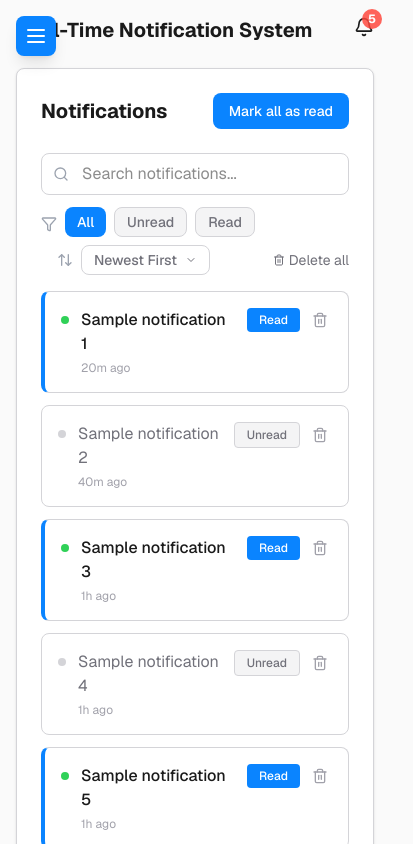
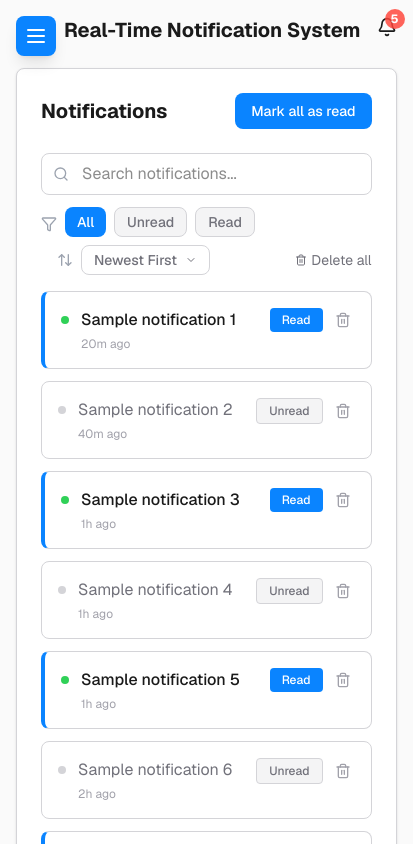
Before and after one commit to mohankapakayala/real-time-notifications-system, a Next.js app: page / in a window 390 px wide. Shown: the top 844 px of the page, 413 px wide, since content can reach past the window. Built offline with nearby package versions, Linux system fonts and the light colour scheme.

Commit message:
Fixed responsiveness issue

```diff
--- a/app/page.tsx
+++ b/app/page.tsx
@@ -96,7 +96,7 @@ export default function Home() {
       <main className="flex-1 lg:ml-64 p-4 lg:p-8">
         <div className="max-w-7xl mx-auto">
           {/* Header */}
-          <div className="flex justify-between items-center gap-4 mb-6 lg:mb-8">
+          <div className="flex justify-between items-center gap-4 mb-6 lg:mb-8 relative z-40 pl-12 lg:pl-0">
             <h1
               className="text-xl sm:text-2xl lg:text-3xl font-bold truncate min-w-0 flex-1"
               style={{ color: "#1A1A1A" }}
--- a/components/NotificationDropdown.tsx
+++ b/components/NotificationDropdown.tsx
@@ -43,7 +43,7 @@ function NotificationDropdown({
   return (
     <div
       ref={dropdownRef}
-      className="absolute right-0 top-full mt-2 w-80 bg-white rounded-lg shadow-lg border z-50"
+      className="absolute right-0 top-full mt-2 w-80 bg-white rounded-lg shadow-lg border z-30"
       style={{
         borderColor: "#D4D4D8",
         maxHeight: "500px",
```
